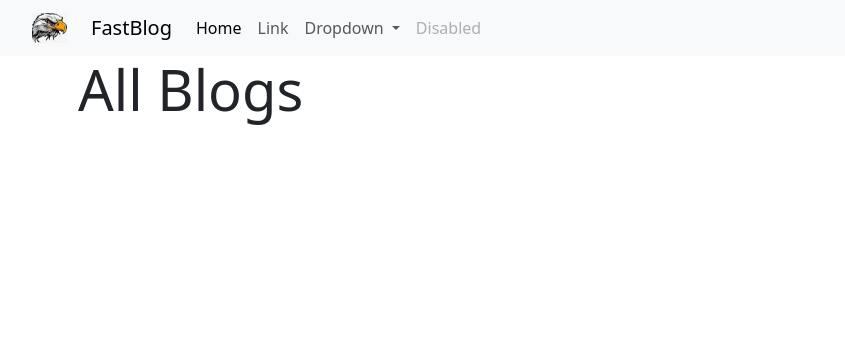
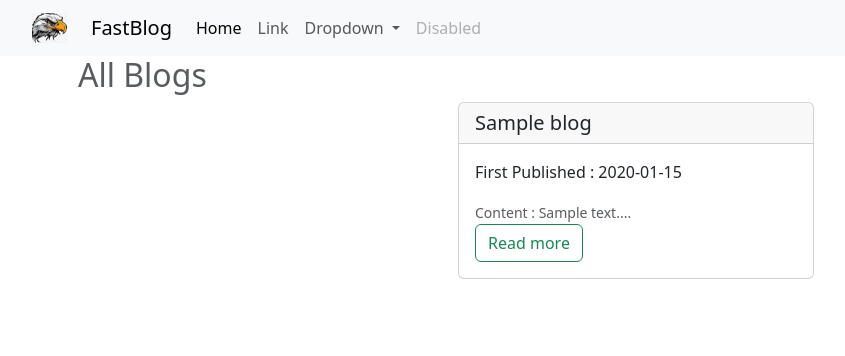
Before and after one commit to tenzi1/FastApi-Blog, a FastAPI app: template backend/templates/blog/home.html in a window 1280 px wide. Shown: the top 356 px of the page, without its empty margins (4-849 px from the left). Run offline with FastAPI, Linux system fonts and the light colour scheme; the template is opened without the code that fills it: most values are stand-ins (such as "Sample title", 1, 10 or a date in 2020).

Commit message:
feat: blog list template

```diff
--- a/backend/templates/blog/home.html
+++ b/backend/templates/blog/home.html
@@ -6,8 +6,23 @@
 
 {% block content %}
 <div class="container">
-    <h1 class="display-4">
-        All Blogs
-    </h1>
+    <h2 class="text-muted">All Blogs</h2>
+    <div class="row justify-content-center">
+        {% for blog in blogs %}
+        <div class="col-sm-4 mb-4">
+            <div class="card">
+                <div class="card-header">
+                    <h5 class="card-text">{{ blog.title }}</h5>
+                </div>
+                <div class="card-body">
+                    <p class="card-text">First Published : {{ blog.created_at.strftime('%Y-%m-%d') }}</p>
+                    <small class="card-text text-muted">Content : {{blog.content[:60]}}...</small>
+                    <br>
+                    <a href="/app/blog/{{blog.id}}" class="btn btn-outline-success">Read more</a>
+                </div>
+            </div>
+        </div>
+        {% endfor %}
+    </div>
 </div>
 {% endblock %}
```
Also changed, not shown: backend/apps/v1/route_blog.py (+11 -2 lines).
